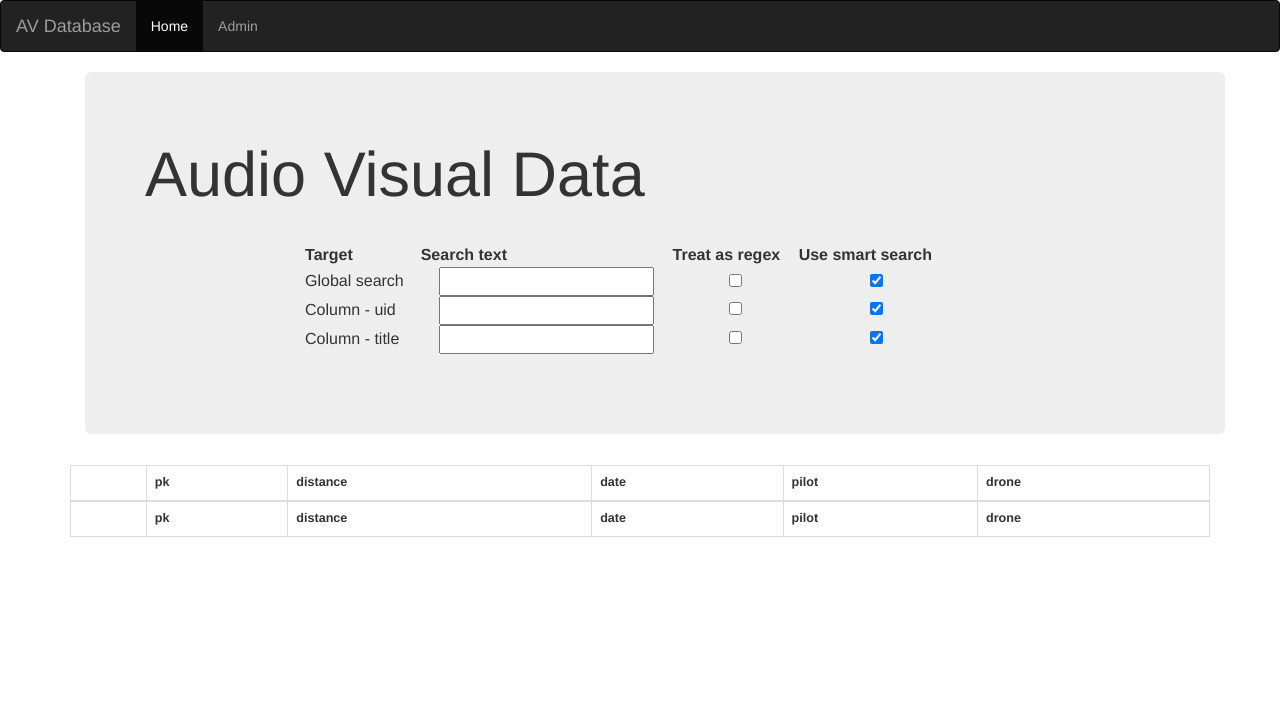
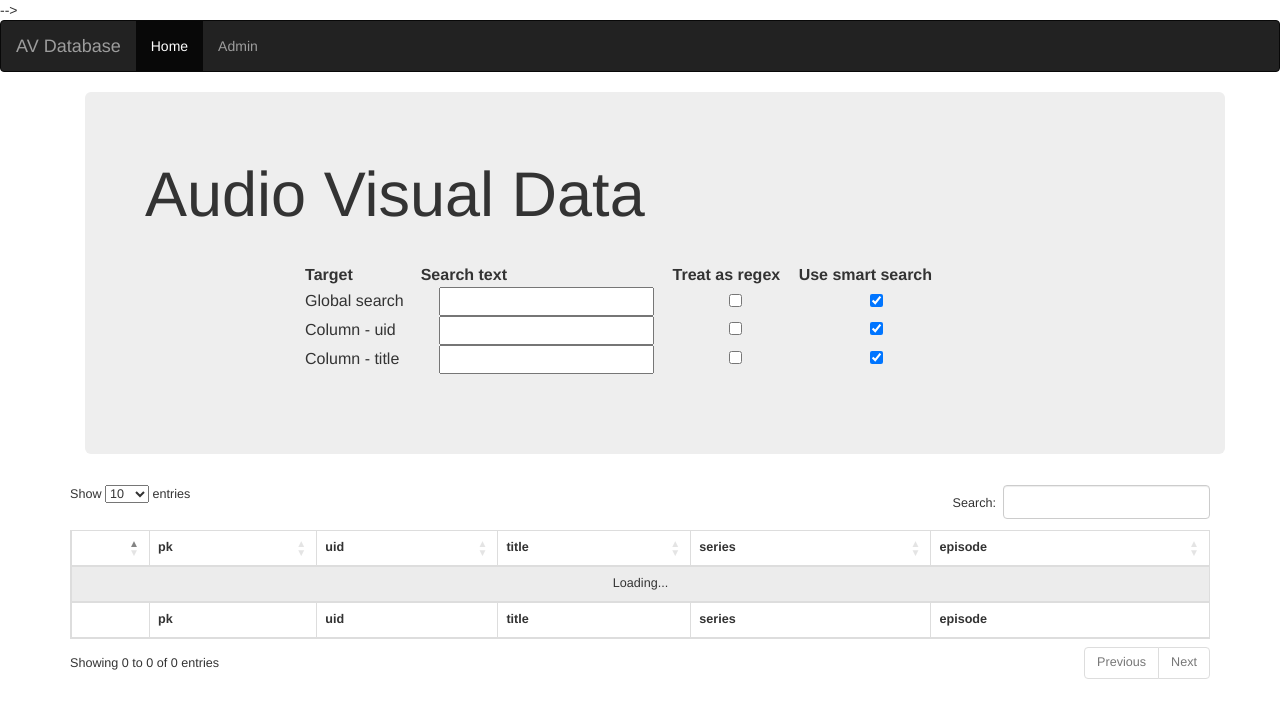
Before and after one commit to wtee/av_scua, a Django app: template templates/basic/dtable.html in a window 1280 px wide. Shown: the top 718 px of the page. Run offline with Django 3.2, Linux system fonts and the light colour scheme; the template is opened without the code that fills it, so the values that code supplies are empty; some libraries are stand-ins or nearby versions.

Commit message:
Datatables are now working. Needed to add a second serializer and view to return plain JSON, as opposed to the formated JSON returned by the API.

```diff
--- a/AV_SCUA/settings.py
+++ b/AV_SCUA/settings.py
@@ -59,6 +59,8 @@ MIDDLEWARE = [
     'django.middleware.clickjacking.XFrameOptionsMiddleware',
 ]
 
+
+ROOT_URLCONF = 'dron_api.urls'
 
 ROOT_URLCONF = 'AV_SCUA.urls'
 
--- a/basic/urls.py
+++ b/basic/urls.py
@@ -5,10 +5,12 @@ from rest_framework import routers
 
 
 urlpatterns = [
+    url(r'^api/table/$', views.av_list),
     url(r'^$', views.home_page, name='home'),
     url(r'^api/$',views.AVItemList.as_view(),
         name=views.AVItemList.name),
     url(r'^api/(?P<pk>[0-9]+)$',
         views.AVItemDetail.as_view(),
         name = views.AVItemDetail.name),
+
 ]
--- a/templates/basic/dtable.html
+++ b/templates/basic/dtable.html
@@ -4,7 +4,7 @@
   <div class="jumbotron">
     <h1>Audio Visual Data</h1>
     <div id='av_left'>
-      <table cellpadding="3" cellspacing="0" border="0" style="width: 67%; margin: 0 auto 2em auto;">
+      <table id='ignore' cellpadding="3" cellspacing="0" border="0" style="width: 67%; margin: 0 auto 2em auto;">
         <thead>
           <tr>
             <th>Target</th>
@@ -46,20 +46,20 @@
           <tr>
             <th></th>
             <th>pk</th>
-            <th>distance</th>
-            <th>date</th>
-            <th>pilot</th>
-            <th>drone</th>
+            <th>uid</th>
+            <th>title</th>
+            <th>series</th>
+            <th>episode</th>
           </tr>
         </thead>
         <tfoot>
           <tr>
             <th></th>
             <th>pk</th>
-            <th>distance</th>
-            <th>date</th>
-            <th>pilot</th>
-            <th>drone</th>
+            <th>uid</th>
+            <th>title</th>
+            <th>series</th>
+            <th>episode</th>
           </tr>
         </tfoot>
 
@@ -67,6 +67,99 @@
     </div>
   </div>
 </table>
+{% endblock %}
+{% block extra_js %}
+
+<script>
+  function format ( d ) {
+    // `d` is the original data object for the row
+    return '<table id=nostripe cellpadding="5" cellspacing="0" border="0" style="padding-left:50px;">'+
+        '<tr>'+
+            '<td>Full name:</td>'+
+            '<td>'+d.uid+'</td>'+
+        '</tr>'+
+        '<tr>'+
+            '<td>Extension number:</td>'+
+            '<td>'+d.id+'</td>'+
+        '</tr>'+
+        '<tr>'+
+            '<td>Extra info:</td>'+
+            '<td>And any further details here (images etc)...</td>'+
+        '</tr>'+
+    '</table>';
+}
+  var generated_csrf_token="{{ csrf_token }}"
+/* Formatting function for row details - modify as you need */
+function filterGlobal () {
+    $('#competition').DataTable().search(
+        $('#global_filter').val(),
+        $('#global_regex').prop('checked'),
+        $('#global_smart').prop('checked')
+    ).draw();
+}
+
+function filterColumn ( i ) {
+
+    $('#competition').DataTable().column( i ).search(
+        $('#col'+i+'_filter').val(),
+        $('#col'+i+'_regex').prop('checked'),
+        $('#col'+i+'_smart').prop('checked')
+    ).draw();
+}
+
+/* Change data here!*/
+$(document).ready(function() {
+    var table = $('#competition').DataTable({
+    "serverSide": false,
+    "ajax": {
+      "url":"http://localhost:8000/api/table",
+      "dataSrc":""},
+      "columns":[
+        {
+           "class":"details-control",
+           "orderable":false,
+           "data":null,
+           "defaultContent": ""
+         },
+          {"data": "pk"},
+          {"data": "uid"},
+          {"data": "item_title"},
+          {"data": "series_title"},
+          {"data": "episode_title"},
+      ],
+      // multi row select
+      "select":{
+        "style":'os'
+      }
+
+    });
+
+    $('input.global_filter').on( 'keyup click', function () {
+    filterGlobal();
+} );
+
+$('input.column_filter').on( 'keyup click', function () {
+    filterColumn( $(this).parents('tr').attr('data-column') );
+} );
 
 
+    // Add event listener for opening and closing details
+    $('#competition tbody').on('click', 'td.details-control', function () {
+        var tr = $(this).closest('tr');
+        var row = table.row( tr );
+
+        if ( row.child.isShown() ) {
+            // This row is already open - close it
+            row.child.hide();
+            tr.removeClass('shown');
+        }
+        else {
+            // Open this row
+            row.child( format(row.data()) ).show();
+            tr.addClass('shown');
+        }
+    } );
+} );
+
+</script>
 {% endblock %}
--- a/templates/basic/home.html
+++ b/templates/basic/home.html
@@ -6,7 +6,7 @@
   <meta name="description" content="Audio Visual Data for Iowa State University">
   <title>Home</title>
   <link rel="stylesheet" href="https://maxcdn.bootstrapcdn.com/bootstrap/3.3.7/css/bootstrap.min.css">
-<!--  <link rel="stylesheet" href="//cdnjs.cloudflare.com/ajax/libs/twitter-bootstrap/4.0.0/css/bootstrap.css">-->
+<!<link rel="stylesheet" href="//cdnjs.cloudflare.com/ajax/libs/twitter-bootstrap/4.0.0/css/bootstrap.css">-->
   <link rel="stylesheet" href="//cdn.datatables.net/1.10.16/css/dataTables.bootstrap4.min.css">
   <link rel="stylesheet" href="//cdn.datatables.net/select/1.2.7/css/select.dataTables.min.css">
 
```
Also changed, not shown: basic/serializers.py (+9 -0 lines), basic/views.py (+23 -2 lines), functional_tests/tests.py (+0 -20 lines), db.sqlite3, 3 other files.
